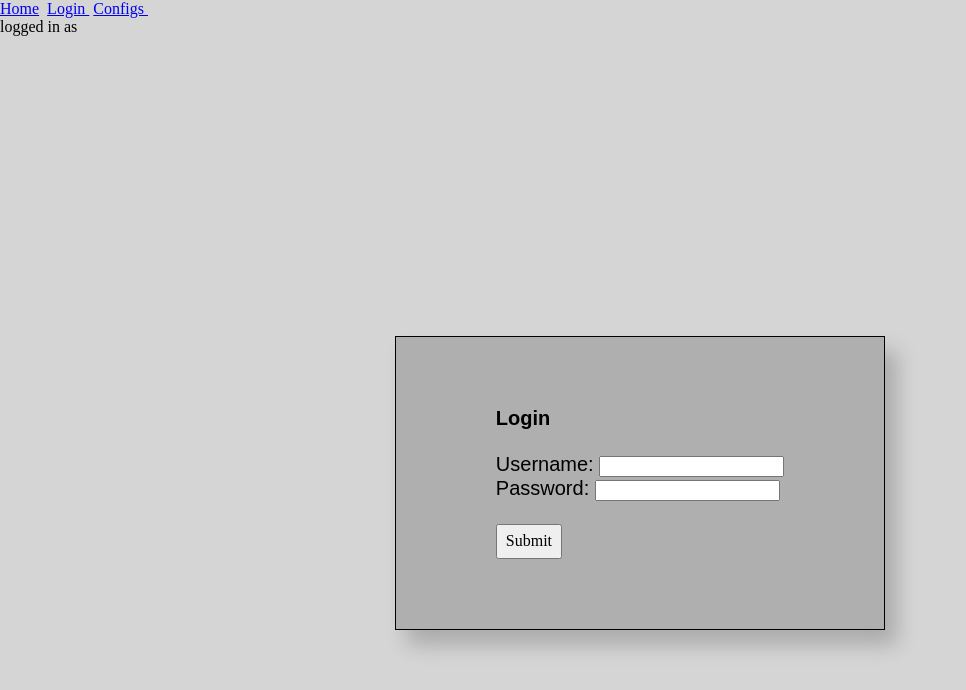
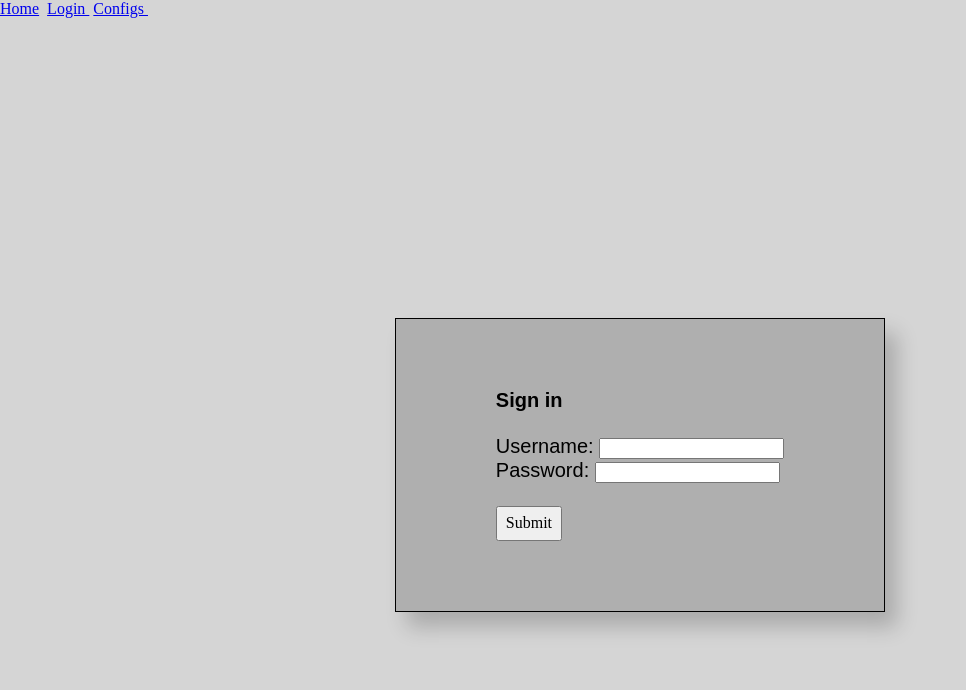
Before and after one commit to glomfigli/glomfig, a React (Create React App) app in the folder client/: page /login in a window 1280 px wide. Shown: the top 690 px of the page, without its empty margins (0-966 px from the left). Built offline with nearby package versions, Linux system fonts and the light colour scheme.

Commit message:
Finalize user management

```diff
--- a/client/src/components/Login.tsx
+++ b/client/src/components/Login.tsx
@@ -1,6 +1,11 @@
 import { useState, type FormEvent } from "react";
 import styles from "../styles/App.module.sass";
 import LoginService, { type IUser } from "../services/login";
+
+const isLoggedIn = (): boolean => {
+  return document.cookie.split(";").find((cookie) =>
+    cookie.startsWith("authentication-token")) !== undefined;
+};
 
 export const Login: React.FC = () => {
   const [username, setUsername] = useState<string>("");
@@ -17,21 +22,29 @@ export const Login: React.FC = () => {
       setUser(user);
       setUsername("");
       setPassword("");
-      console.log(user);
     } catch (exception) {
       console.log(exception);
     }
   };
 
+  const signOut = (): void => { };
+
+  const loggedIn = isLoggedIn();
+  console.log(user);
+
   return (
     <div>
-    <p>logged in as {user?.username}</p>
-    <div className={styles.login}>
+      { loggedIn
+        ? <div>
+            <p>logged in as</p>
+            <button onClick={signOut}>Sign out</button>
+          </div>
+        : <div className={styles.login}>
       <div className={styles.loginBox}>
         { /* eslint-disable */}
         <form onSubmit={handleLogin}>
         { /* eslint-enable */}
-        <h2>Login</h2>
+          <h2>Sign in</h2>
         <br />
         <label htmlFor="username">Username: </label>
         <input type="text" id="username" name="username"
@@ -46,6 +59,7 @@ export const Login: React.FC = () => {
       </form>
     </div>
     </div>
+      }
     </div>
   );
 };
--- a/client/src/services/login.ts
+++ b/client/src/services/login.ts
@@ -11,9 +11,18 @@ Promise<IUser> => {
   return response.data as IUser;
 };
 
+const fetchCurrent = async (authToken: string): Promise<IUser> => {
+  const response = await axios.get(
+    `${baseUrl}/sessions/current`,
+    { withCredentials: true }
+  );
+
+  return response.data as IUser;
+};
+
 export interface IUser {
   username: string
   password: string
 }
 
-export default { login };
+export default { login, fetchCurrent };
```
